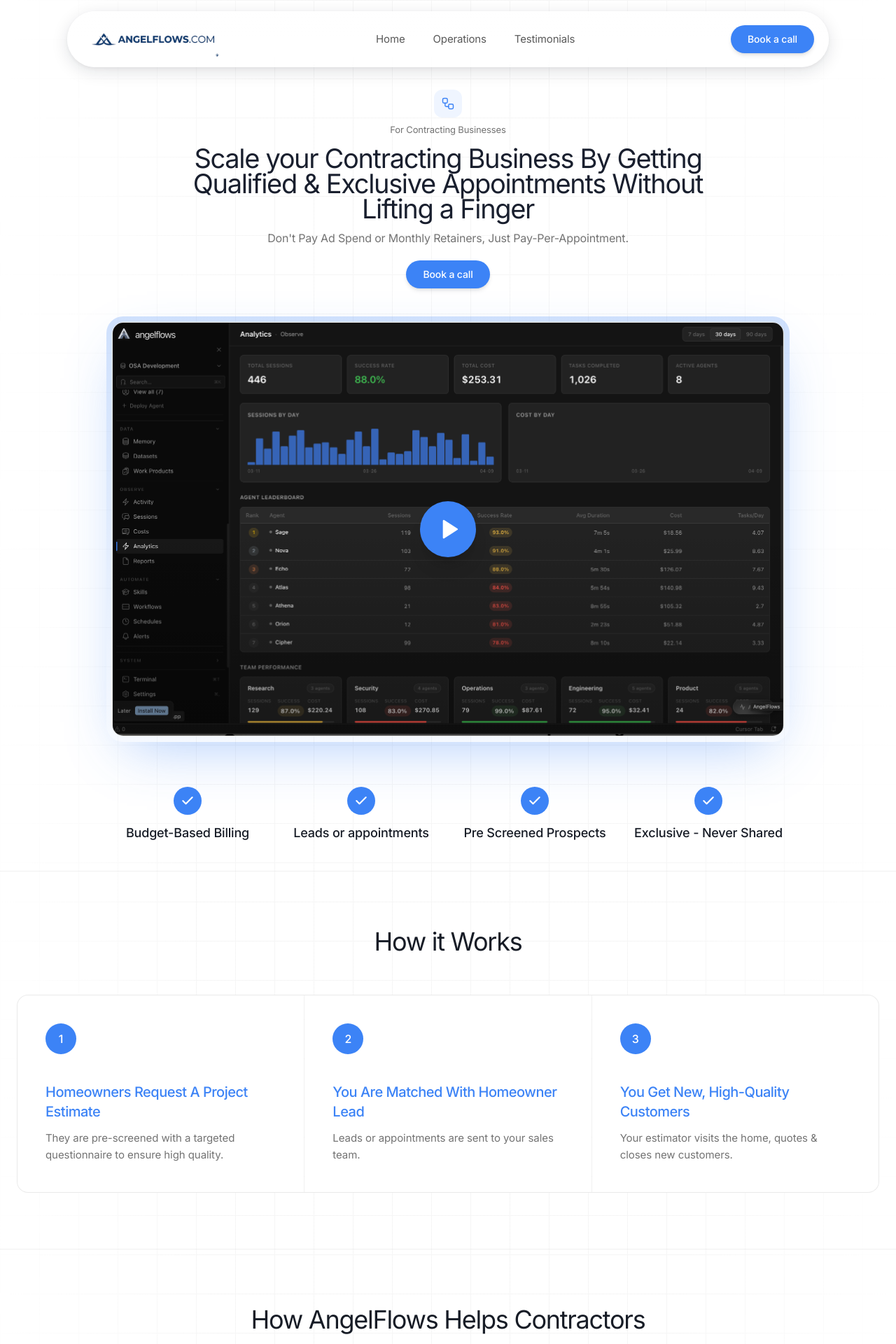
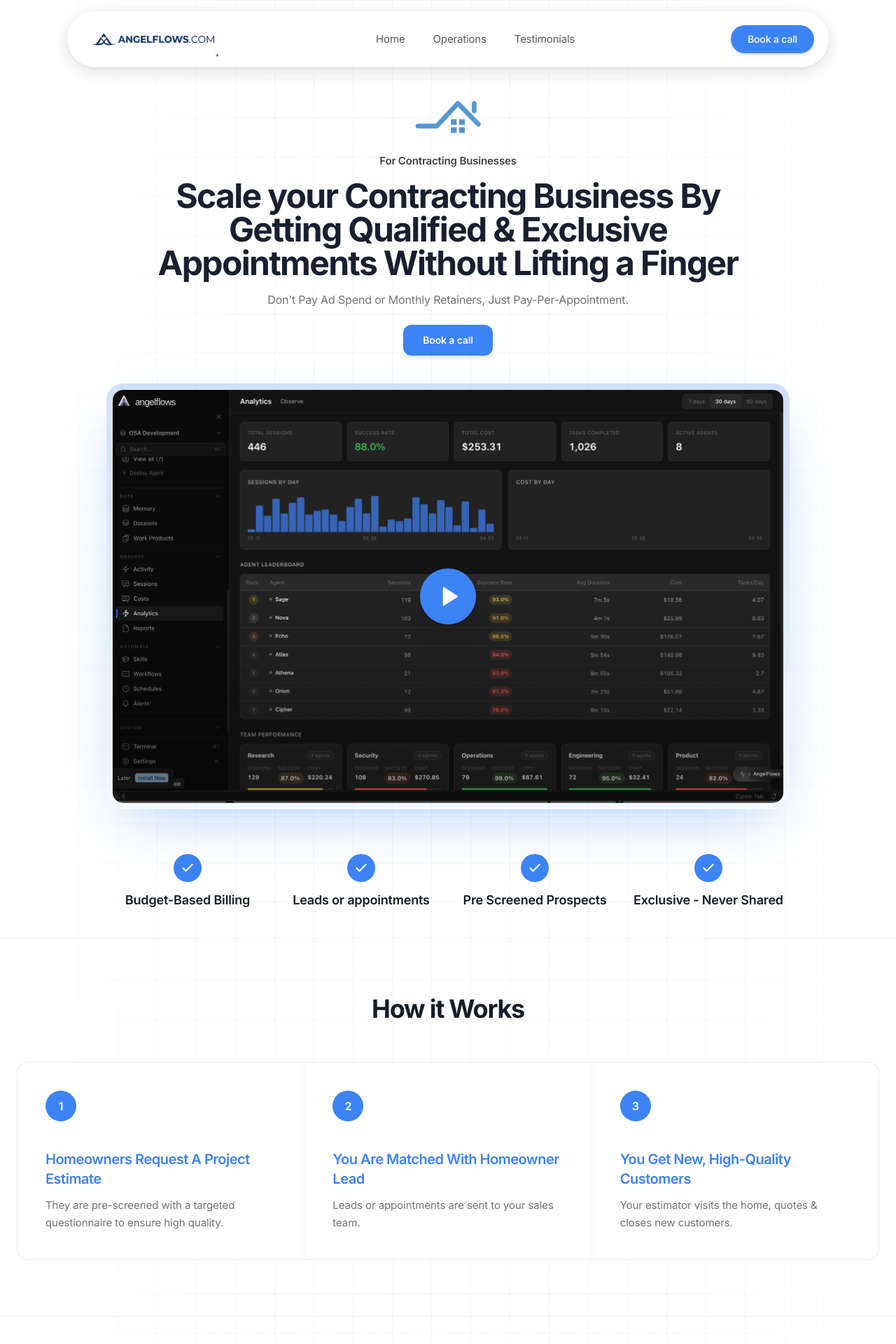
Before and after one commit to ayden17/campaign-insight-loop, a React (Vite) app: page / in a window 1280 px wide. Shown: the top 1920 px of the page at 70% size. Built offline with nearby package versions, Linux system fonts and the light colour scheme; the HTML template or start-up script is replaced by a standard one.

Commit message:
Changes
Co-authored-by: ayden17 <44537272+ayden17@users.noreply.github.com>

```diff
--- a/src/pages/Landing.tsx
+++ b/src/pages/Landing.tsx
@@ -1,7 +1,6 @@
 import { useNavigate } from "react-router-dom";
 import {
   Check,
-  Workflow,
   ClipboardList,
   Phone,
   Home,
@@ -12,6 +11,12 @@ import {
 import { LandingNavbar } from "@/components/landing/LandingNavbar";
 import { HeroVideoDialog } from "@/components/ui/hero-video-dialog";
 import dashboardAnalytics from "@/assets/dashboard-analytics.png";
+import houseIcon from "@/assets/house-icon.png";
+import serviceRoofing from "@/assets/service-roofing.png";
+import serviceSiding from "@/assets/service-siding.png";
+import serviceWindow from "@/assets/service-window.png";
+import serviceBathroom from "@/assets/service-bathroom.png";
+import serviceHvac from "@/assets/service-hvac.png";
 
 const FEATURES = [
   "Budget-Based Billing",
@@ -62,12 +67,12 @@ const HOW_WE_HELP = [
 ];
 
 const SERVICES = [
-  { name: "Roofing", emoji: "🏠" },
-  { name: "Siding", emoji: "🧱" },
-  { name: "Window Replacement", emoji: "🪟" },
-  { name: "Bathroom Remodeling", emoji: "🛁" },
-  { name: "Kitchen Remodeling", emoji: "🍳" },
-  { name: "HVAC", emoji: "❄️" },
+  { name: "Roofing", image: serviceRoofing },
+  { name: "Siding", image: serviceSiding },
+  { name: "Window Replacement", image: serviceWindow },
+  { name: "Bathroom Remodeling", image: serviceBathroom },
+  { name: "Kitchen Remodeling", image: serviceBathroom },
+  { name: "HVAC", image: serviceHvac },
 ];
 
 const STATS = [
@@ -111,19 +116,15 @@ export default function Landing() {
       {/* ───── Hero ───── */}
       <section id="hero" className="relative pt-28 md:pt-32 pb-8 md:pb-10">
         <div className="container mx-auto px-6 max-w-4xl text-center relative z-10">
-          <div className="flex flex-col items-center gap-2 mb-3">
-            <div
-              className="h-10 w-10 rounded-xl flex items-center justify-center"
-              style={{ backgroundColor: "hsl(217 91% 60% / 0.08)" }}
-            >
-              <Workflow
-                className="h-5 w-5"
-                style={{ color: BLUE }}
-                strokeWidth={1.75}
-              />
-            </div>
+          <div className="flex flex-col items-center gap-3 mb-4">
+            <img
+              src={houseIcon}
+              alt="AngelFlows house icon"
+              className="h-16 md:h-20 w-auto object-contain"
+              loading="eager"
+            />
             <p
-              className="text-[13px] font-light text-muted-foreground"
+              className="text-sm md:text-[15px] font-semibold text-foreground/80"
               style={{ letterSpacing: "-0.01em" }}
             >
               For Contracting Businesses
@@ -131,14 +132,14 @@ export default function Landing() {
           </div>
 
           <h1
-            className="text-2xl md:text-3xl lg:text-[38px] font-normal leading-[1.15] mb-3 max-w-3xl mx-auto"
+            className="text-3xl md:text-4xl lg:text-5xl font-bold leading-[1.1] mb-4 max-w-4xl mx-auto"
             style={{ letterSpacing: "-0.035em", color: "hsl(222 30% 14%)" }}
           >
             Scale your Contracting Business By Getting Qualified &amp; Exclusive Appointments Without Lifting a Finger
           </h1>
 
           <p
-            className="text-sm md:text-base font-light text-muted-foreground max-w-xl mx-auto mb-5"
+            className="text-sm md:text-base font-normal text-muted-foreground max-w-xl mx-auto mb-6"
             style={{ letterSpacing: "-0.01em" }}
           >
             Don't Pay Ad Spend or Monthly Retainers, Just Pay-Per-Appointment.
@@ -146,7 +147,7 @@ export default function Landing() {
 
           <button
             onClick={() => navigate("/auth")}
-            className="h-10 px-6 rounded-full text-white text-sm font-medium shadow-md transition-colors"
+            className="h-11 px-7 rounded-xl text-white text-sm font-semibold shadow-md transition-colors"
             style={{ backgroundColor: BLUE, letterSpacing: "-0.01em" }}
             onMouseEnter={(e) =>
               (e.currentTarget.style.backgroundColor = BLUE_HOVER)
@@ -191,7 +192,7 @@ export default function Landing() {
                 >
                   <Check className="h-5 w-5 text-white" strokeWidth={2.5} />
                 </div>
-                <span className="text-base md:text-lg font-medium" style={{ letterSpacing: "-0.01em" }}>
+                <span className="text-base md:text-lg font-semibold" style={{ letterSpacing: "-0.01em" }}>
                   {feature}
                 </span>
               </div>
@@ -207,7 +208,7 @@ export default function Landing() {
       >
         <div className="container mx-auto px-4 sm:px-6 max-w-7xl relative z-10">
           <h2
-            className="text-2xl md:text-4xl font-normal text-center mb-10 md:mb-14"
+            className="text-3xl md:text-4xl font-bold text-center mb-10 md:mb-14"
             style={{ letterSpacing: "-0.035em" }}
           >
             How it Works
@@ -219,19 +220,19 @@ export default function Landing() {
                 className="flex flex-col items-start text-left bg-card p-8 md:p-10 min-h-[280px]"
               >
                 <div
-                  className="h-11 w-11 rounded-full flex items-center justify-center text-white text-base font-medium mb-10"
+                  className="h-11 w-11 rounded-full flex items-center justify-center text-white text-base font-semibold mb-10"
                   style={{ backgroundColor: BLUE }}
                 >
                   {item.step}
                 </div>
                 <h3
-                  className="text-lg md:text-xl font-medium mb-3 leading-snug"
+                  className="text-lg md:text-xl font-semibold mb-3 leading-snug"
                   style={{ color: BLUE, letterSpacing: "-0.025em" }}
                 >
                   {item.title}
                 </h3>
                 <p
-                  className="text-muted-foreground text-sm md:text-[15px] font-light leading-relaxed"
+                  className="text-muted-foreground text-sm md:text-[15px] font-normal leading-relaxed"
                   style={{ letterSpacing: "-0.005em" }}
                 >
                   {item.description}
@@ -249,7 +250,7 @@ export default function Landing() {
       >
         <div className="container mx-auto px-4 sm:px-6 max-w-7xl relative z-10">
           <h2
-            className="text-2xl md:text-4xl font-normal text-center mb-10 md:mb-14"
+            className="text-3xl md:text-4xl font-bold text-center mb-10 md:mb-14"
             style={{ letterSpacing: "-0.035em" }}
           >
             How AngelFlows Helps Contractors
@@ -267,13 +268,13 @@ export default function Landing() {
                   <item.icon className="h-5 w-5 text-white" strokeWidth={1.75} />
                 </div>
                 <h3
-                  className="text-lg md:text-xl font-medium mb-3 leading-snug"
+                  className="text-lg md:text-xl font-semibold mb-3 leading-snug"
                   style={{ color: BLUE, letterSpacing: "-0.025em" }}
                 >
                   {item.title}
                 </h3>
                 <p
-                  className="text-muted-foreground text-sm md:text-[15px] font-light leading-relaxed"
+                  className="text-muted-foreground text-sm md:text-[15px] font-normal leading-relaxed"
                   style={{ letterSpacing: "-0.005em" }}
                 >
                   {item.description}
@@ -287,7 +288,7 @@ export default function Landing() {
       {/* ───── Leads or Appointments ───── */}
       <section className="relative py-20 md:py-28 border-t border-border/60">
         <div className="container mx-auto px-6 max-w-6xl relative z-10">
-          <h2 className="text-3xl md:text-5xl font-medium text-center mb-14" style={{ letterSpacing: "-0.03em" }}>
+          <h2 className="text-3xl md:text-5xl font-bold text-center mb-14" style={{ letterSpacing: "-0.03em" }}>
             Leads or Appointments
           </h2>
           <div className="grid grid-cols-2 md:grid-cols-3 gap-5">
@@ -301,9 +302,14 @@ export default function Landing() {
                   backgroundSize: "auto, 24px 24px, 24px 24px",
                 }}
               >
-                <div className="text-6xl md:text-7xl mb-6">{service.emoji}</div>
+                <img
+                  src={service.image}
+                  alt={service.name}
+                  className="h-24 md:h-28 w-auto object-contain mb-6"
+                  loading="lazy"
+                />
                 <p
-                  className="text-lg md:text-xl font-medium"
+                  className="text-lg md:text-xl font-semibold"
                   style={{ color: BLUE, letterSpacing: "-0.02em" }}
                 >
                   {service.name}
@@ -321,10 +327,10 @@ export default function Landing() {
       >
         <div className="container mx-auto px-6 max-w-6xl relative z-10">
           <div className="text-center mb-14">
-            <h2 className="text-3xl md:text-5xl font-medium mb-4" style={{ letterSpacing: "-0.03em" }}>
+            <h2 className="text-3xl md:text-5xl font-bold mb-4" style={{ letterSpacing: "-0.03em" }}>
               Why Choose Us?
             </h2>
-            <p className="text-muted-foreground text-lg font-light">
+            <p className="text-muted-foreground text-lg font-normal">
               Connect with motivated homeowners actively searching for your services.
             </p>
           </div>
@@ -344,12 +350,12 @@ export default function Landing() {
                   strokeWidth={2}
                 />
                 <p
-                  className="text-4xl md:text-5xl font-medium mb-3"
+                  className="text-4xl md:text-5xl font-bold mb-3"
                   style={{ color: BLUE, letterSpacing: "-0.03em" }}
                 >
                   {stat.value}
                 </p>
-                <p className="text-muted-foreground text-base font-light">
+                <p className="text-muted-foreground text-base font-normal">
                   {stat.label}
                 </p>
               </div>
@@ -364,15 +370,15 @@ export default function Landing() {
         className="relative py-24 md:py-32 border-t border-border/60"
       >
         <div className="container mx-auto px-6 max-w-3xl text-center relative z-10">
-          <p className="text-sm font-medium uppercase tracking-[0.2em] text-muted-foreground mb-4">
-            Get Started
+          <h2 className="text-4xl md:text-6xl font-bold mb-6 leading-tight" style={{ letterSpacing: "-0.035em" }}>
+            Ready to Expand?
+          </h2>
+          <p className="text-base md:text-lg text-muted-foreground font-normal mb-10 max-w-xl mx-auto">
+            At AngelFlows Media, each lead only goes to ONE contractor. Claim it before your competitor does.
           </p>
-          <h2 className="text-3xl md:text-5xl font-medium mb-10 leading-tight" style={{ letterSpacing: "-0.03em" }}>
-            Ready to grow your contracting business?
-          </h2>
           <button
             onClick={() => navigate("/auth")}
-            className="h-12 px-8 rounded-full text-white text-base font-medium shadow-lg transition-colors"
+            className="h-12 px-8 rounded-xl text-white text-base font-semibold shadow-lg transition-colors"
             style={{ backgroundColor: BLUE, letterSpacing: "-0.01em" }}
             onMouseEnter={(e) =>
               (e.currentTarget.style.backgroundColor = BLUE_HOVER)
@@ -381,7 +387,7 @@ export default function Landing() {
               (e.currentTarget.style.backgroundColor = BLUE)
             }
           >
-            Book a call
+            Book a Call
           </button>
         </div>
       </section>
```
